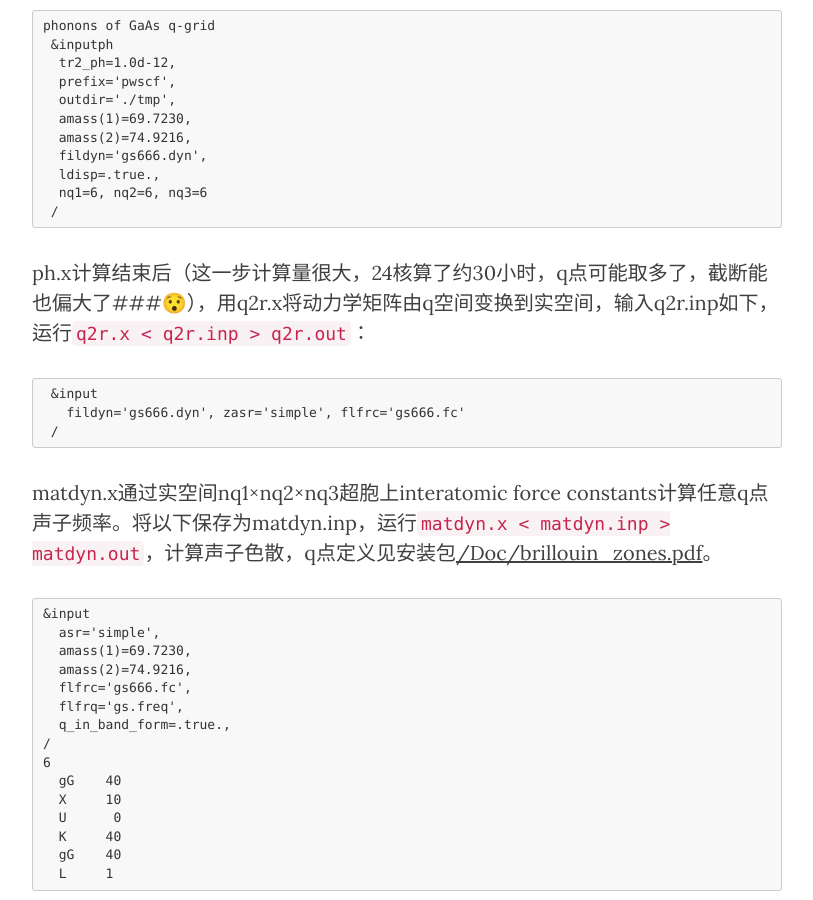
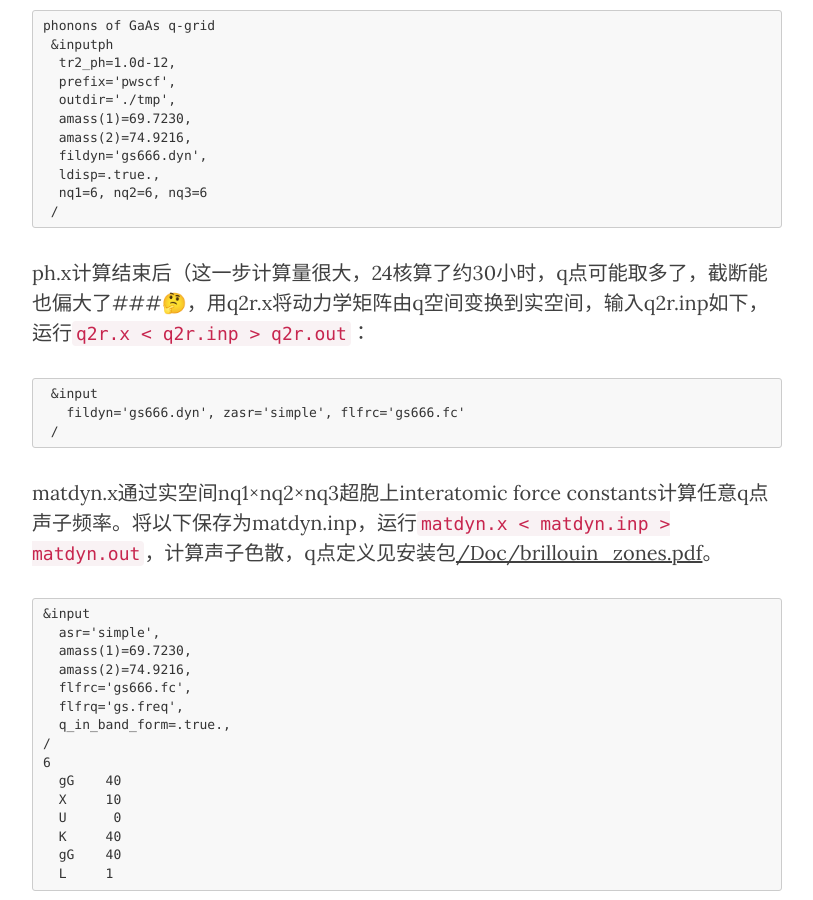
Before and after one commit to yyyu200/DFTbook, a Jekyll site: the page built from _posts/2019-04-01-HandsOn.md, in a window 1280 px wide and 900 px high, scrolled down 26510 px. Shown: the whole window, without its empty margins (233-1046 px from the left). Built offline with Jekyll 4.4.1, drawn with Linux system fonts in a browser that asks for light colours; nearby versions of some CDN libraries; formulas are drawn with MathJax 3; comment, search, counter and statistics services are not loaded.

Commit message:
modify at20190903-17:47:21-aliyun

````diff
--- a/_posts/2019-04-01-HandsOn.md
+++ b/_posts/2019-04-01-HandsOn.md
@@ -914,7 +914,7 @@ phonons of GaAs q-grid
  /
 ```
 
-ph.x计算结束后（这一步计算量很大，24核算了约30小时，q点可能取多了，截断能也偏大了###😯），用q2r.x将动力学矩阵由q空间变换到实空间，输入q2r.inp如下，运行```q2r.x < q2r.inp > q2r.out```：
+ph.x计算结束后（这一步计算量很大，24核算了约30小时，q点可能取多了，截断能也偏大了###🤔，用q2r.x将动力学矩阵由q空间变换到实空间，输入q2r.inp如下，运行```q2r.x < q2r.inp > q2r.out```：
 ```
  &input
    fildyn='gs666.dyn', zasr='simple', flfrc='gs666.fc'
````
